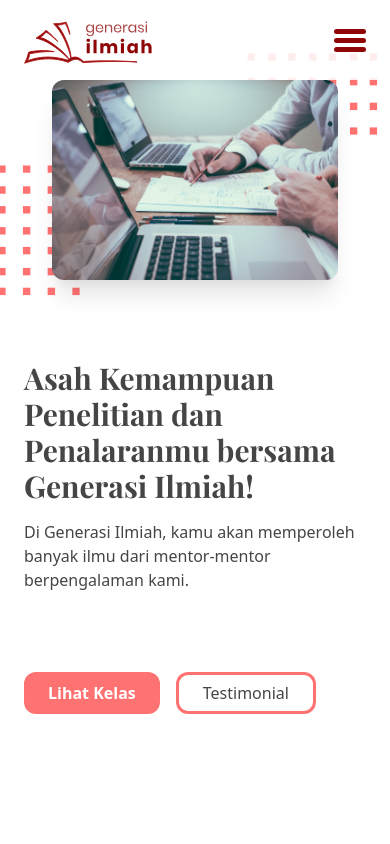
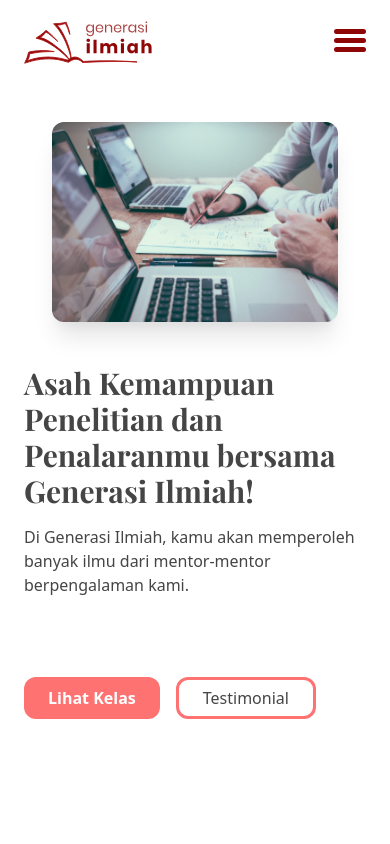
Before and after one commit to Generasiilmiah/generasiilmiah.com, a Next.js app: page / in a window 390 px wide. Shown: the top 844 px of the page. Built offline with nearby package versions, Linux system fonts and the light colour scheme.

Commit message:
Implemented desktop responsive

```diff
--- a/components/HomeSectionHeader.jsx
+++ b/components/HomeSectionHeader.jsx
@@ -1,13 +1,38 @@
 function HomeSectionHeader(props) {
+  switch (props.isCenter) {
+    case "centered":
       return (
         <h3
-      className={`serif-heading text-xl mt-8 mb-6 md:text-2xl ${
-        props.isCenter ? "text-center" : "text-left"
-      }`}
+          className={`serif-heading text-xl mt-8 mb-6 md:text-2xl text-center
+          `}
         >
           {props.title}
         </h3>
       );
+
+    case "left":
+      return (
+        <h3
+          className={`serif-heading text-xl mt-8 mb-6 md:text-2xl text-left
+          `}
+        >
+          {props.title}
+        </h3>
+      );
+
+    case "hybrid":
+      return (
+        <h3
+          className={`serif-heading text-xl mt-8 mb-6 md:text-2xl home-heading-hybrid
+          `}
+        >
+          {props.title}
+        </h3>
+      );
+
+    default:
+      break;
+  }
 }
 
 export default HomeSectionHeader;
--- a/components/Mengapa.jsx
+++ b/components/Mengapa.jsx
@@ -6,7 +6,10 @@ function Mengapa(props) {
     <section className="px-6 pb-10 md:mb-14 pt-2 mt-8 backdrop">
       <div className="md:flex md:container md:mx-auto">
         <div className=" mb-8 md:mb-0 md:pr-10 md:w-1/2">
-          <HomeSectionHeader title="Mengapa Generasi Ilmiah?" />
+          <HomeSectionHeader
+            title="Mengapa Generasi Ilmiah?"
+            isCenter="hybrid"
+          />
           <p className="text-sm md:text-base">
             Lorem ipsum dolor sit amet, consectetur adipiscing elit. Fusce
             bibendum nisl risus. Lorem ipsum dolor sit amet, consectetur
--- a/components/MengapaItem.jsx
+++ b/components/MengapaItem.jsx
@@ -1,7 +1,7 @@
 function MengapaItem(props) {
   return (
     <div>
-      <div className="theme-bg rounded-full p-4 flex items-center justify-center h-10 w-10 md:h-14 md:w-14">
+      <div className="theme-bg rounded-full p-2.5 md:p-4 flex items-center justify-center h-10 w-10 md:h-14 md:w-14">
         <img src={props.icon} alt="Icon Dekoratif" className="w-full" />
       </div>
       <h4 className="font-bold text-lg mt-2">{props.title}</h4>
--- a/components/Services.jsx
+++ b/components/Services.jsx
@@ -4,7 +4,7 @@ import ServicesItem from "./ServicesItem";
 function Services(props) {
   return (
     <section className="px-6 md:container md:mx-auto md:mb-14">
-      <HomeSectionHeader title="Apa yang kami tawarkan?" isCenter={true} />
+      <HomeSectionHeader title="Apa yang kami tawarkan?" isCenter="centered" />
 
       <div className="md:flex md:gap-8 md:mt-10">
         <ServicesItem title="Kelas Online" img="/assets/img/svc-1.jpg">
--- a/pages/index.jsx
+++ b/pages/index.jsx
@@ -3,13 +3,14 @@ import Link from "next/link";
 import BottomCta from "../components/BottomCta";
 import Mengapa from "../components/Mengapa";
 import Services from "../components/Services";
+import HomeClass from "../components/HomeClass";
 
 function index(props) {
   return (
     <div>
-      <header className="md:pb-10 md:container md:mx-auto flex justify-between flex-col-reverse md:flex-row">
+      <header className="md:pb-10 md:container md:mx-auto flex md:justify-between flex-col-reverse md:flex-row">
         <div className="header-cta px-6 md:w-2/5">
-          <h2 className="serif-heading text-3xl pt-20 mb-4">
+          <h2 className="serif-heading text-3xl md:pt-20 mb-4">
             Asah Kemampuan Penelitian dan Penalaranmu bersama Generasi Ilmiah!
           </h2>
           <p className="mb-20">
@@ -41,7 +42,7 @@ function index(props) {
             </Link>
           </div>
         </div>
-        <div className=" md:w-1/2 text-center flex items-center justify-center">
+        <div className="header-img w-full px-6 md:px-0 md:w-1/2 text-center flex items-center justify-center">
           <div className="relative header-decor-container">
             <img
               src="/assets/img/header.jpg"
@@ -51,12 +52,12 @@ function index(props) {
             <img
               src="/assets/svg/header-decor-1.svg"
               alt="Ilustrasi Kegiatan Ilmiah"
-              className="absolute header-decor-1"
+              className="absolute header-decor-1 hidden md:block"
             />
             <img
               src="/assets/svg/header-decor-2.svg"
               alt="Ilustrasi Kegiatan Ilmiah"
-              className="absolute header-decor-2"
+              className="absolute header-decor-2 hidden md:block"
             />
           </div>
         </div>
@@ -64,6 +65,7 @@ function index(props) {
 
       <Services />
       <Mengapa />
+      <HomeClass />
 
       <BottomCta img="/assets/img/btm-cta.jpg" />
     </div>
```
Lines whose indentation alone changed are shown as unchanged.
